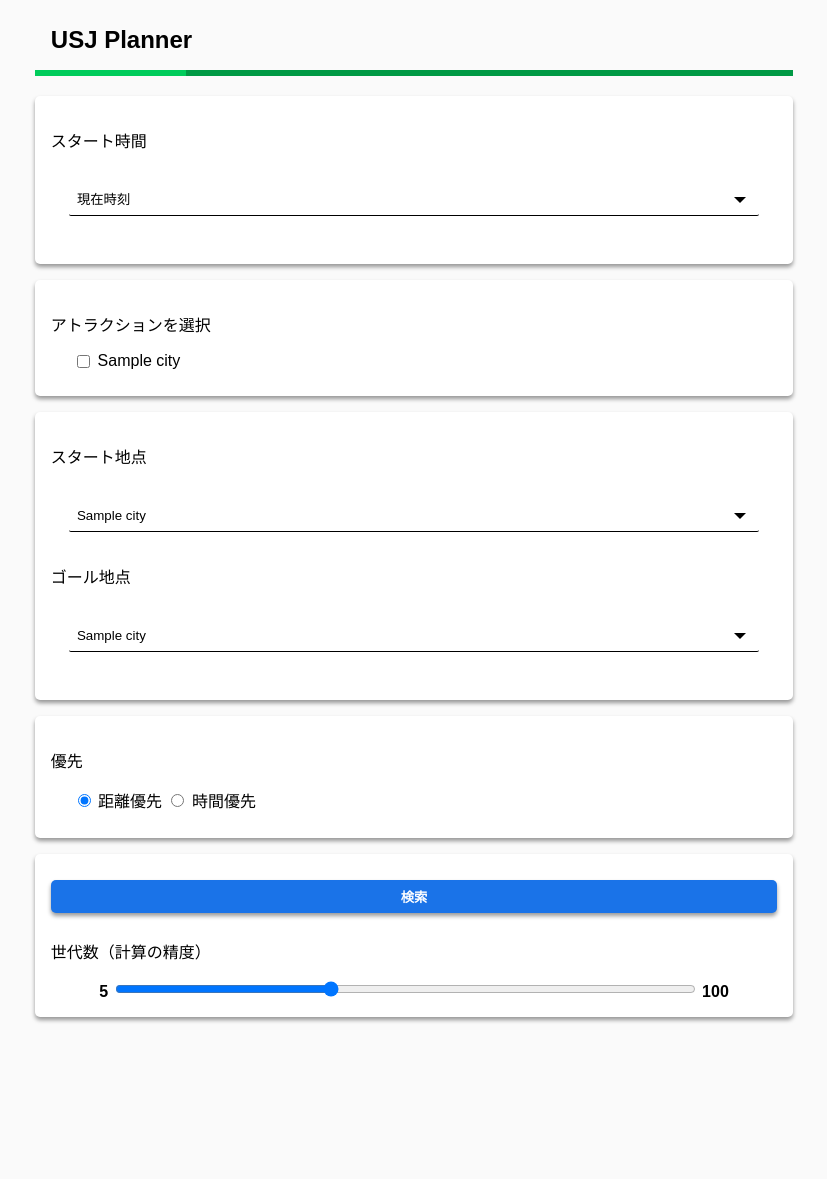
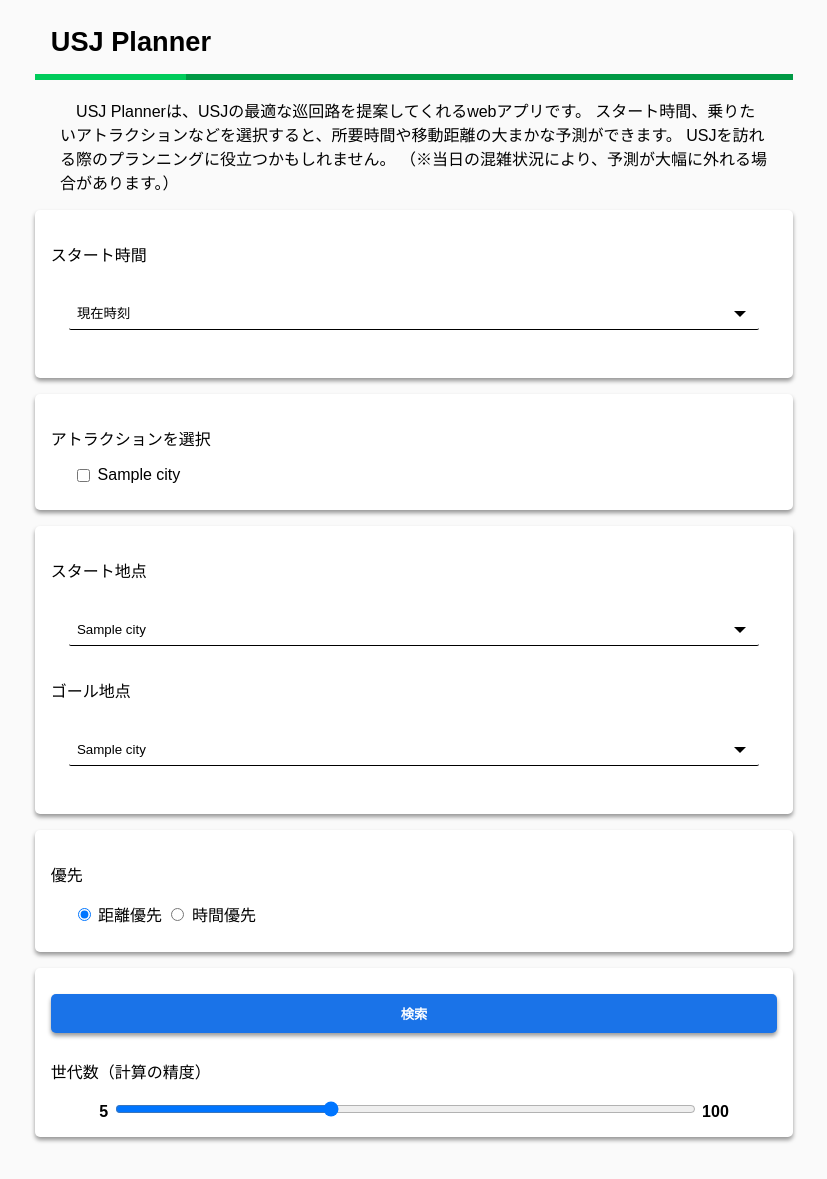
Before and after one commit to Bukio-chan/sotsuken_flask, a Flask app: template templates/index.html in a window 1280 px wide. Shown: the whole page, without its empty margins (226-1053 px from the left). Before the commit the page ends 1023 px from the top, so only its background shows below. Run offline with Flask 2, Linux system fonts and the light colour scheme; the template is opened without the code that fills it: most values are stand-ins (such as "Sample title", 1, 10 or a date in 2020); parts of the project's set-up code (start-up, migrations or seed data) failed here and were passed over.

Commit message:
explanation

```diff
--- a/main.py
+++ b/main.py
@@ -154,7 +154,7 @@ def result():
             for i in range(len(attraction_list)):
                 attraction_list[i].now_wait_time = now_wait_time_extraction(f"{data[int(attraction_number[i])][5]}")
         else:
-            comment = '時間を選択してください！'
+            comment = '現在は営業時間外です。時間を選択してください！'
             return render_template('error.html', comment=comment)
     else:
         start_time_result = get_selected_time(datetime.datetime(now.year, now.month, now.day, 7, 15),
@@ -172,7 +172,7 @@ def result():
     order_result, time_result, distance_result, img_filename = output_result
 
     if time_result == 0:
-        comment = "時間が足りないかも！"
+        comment = "時間が足りないかも！ アトラクションを減らすか、スタート時間を変更してください。"
         return render_template('error.html', comment=comment)
     else:
         end_time_result = start_time_result + datetime.timedelta(minutes=time_result[0])
--- a/static/css/style.css
+++ b/static/css/style.css
@@ -3,12 +3,13 @@ body {
   background: #fafafa;
 }
 
-h2 {
+h1 {
   position: relative;
   padding: 1rem 1rem;
   border-bottom: 6px solid #094;
+  font-size: 1.7em;
 }
-h2:before {
+h1:before {
   position: absolute;
   bottom: -6px;
   left: 0;
@@ -18,19 +19,22 @@ h2:before {
   background: #00cc5b;
 }
 
-div.inline {
+.inline {
   display: inline;
 }
 
-div.box {
+.explanation {
+  margin: 10px 22%;
+}
+.box {
   margin: 10px 20%;
   position: relative;
 }
 
-div.bullets {
+.bullets {
   margin: 10px 3%;
 }
-div.check {
+.check {
   margin: 5px 0;
 }
 
@@ -121,15 +125,15 @@ td.ico {
   background-repeat: no-repeat;
 }
 
-div.range {
+.range {
   text-align: center;
 }
 
-div.image{
+.image{
   text-align: center;
 }
 
-div.button1 {
+.button1 {
   text-align:center;
   padding:10px 0px;
 }
@@ -155,11 +159,14 @@ button.button2:hover {
 }
 
 @media screen and (max-width: 480px) {
-div.box {
+.explanation {
+  margin: 10px 20px;
+}
+.box {
   margin: 10px 0px;
 }
 
-div.bullets {
+.bullets {
   margin: 10px 0;
 }
 
@@ -168,7 +175,7 @@ table{
   margin:0 auto;
 }
 
-div.image{
+.image{
   margin:0 auto;
 }
 img.result{
--- a/templates/error.html
+++ b/templates/error.html
@@ -9,7 +9,7 @@
     </head>
     <body>
       <div class="box">
-        <h2>ERROR</h2>
+        <h1>ERROR</h1>
           <div class="normal-box3">
             {{comment}}
           </div>
--- a/templates/index.html
+++ b/templates/index.html
@@ -8,7 +8,6 @@
 <meta http-equiv="content-type" charset="utf-8">
 <meta name="google-site-verification" content="x53O8x_H6U95U8wmXJIZKL5GGweQKK_EPfwehgLZtmQ" />
 <script type="text/javascript">
-  // タブをクリックすると実行する関数
   function btnClick(){
     // コンテンツのclassの値を変更
     document.getElementsByClassName('is-show')[0].classList.remove('is-show');
@@ -18,10 +17,15 @@
 </head>
 <body>
 <div class="panel tab-A is-show">
-<div class="box"><h2>USJ Planner</h2></div>
+<div class="box"><h1>USJ Planner</h1></div>
 <form action="/result" method="POST">
-    <div class="box">
-
+<div class="explanation">
+　USJ Plannerは、USJの最適な巡回路を提案してくれるwebアプリです。
+  スタート時間、乗りたいアトラクションなどを選択すると、所要時間や移動距離の大まかな予測ができます。
+  USJを訪れる際のプランニングに役立つかもしれません。
+  （※当日の混雑状況により、予測が大幅に外れる場合があります。）
+</div>
+<div class="box">
   <div class="normal-box3">
   <p>スタート時間</p>
   <div class="cp_select cp_sl03">
@@ -76,7 +80,7 @@
 
   <div class="normal-box3">
   <div class="button1">
-    <button class="Button2" style="width:100%; padding: 7px" onclick="btnClick()">検索</button>
+    <button class="Button2" style="width:100%; padding: 10px" onclick="btnClick()">検索</button>
   </div>
   <p>世代数（計算の精度）</p>
     <div class="range">
--- a/templates/result.html
+++ b/templates/result.html
@@ -9,7 +9,7 @@
     </head>
     <body>
         <div class="box">
-        <h2>結果</h2>
+        <h1>結果</h1>
         <div class="normal-box3">
         <div class="image">
         <img class="result" src="{{img_filename}}" alt ="地図">
```
